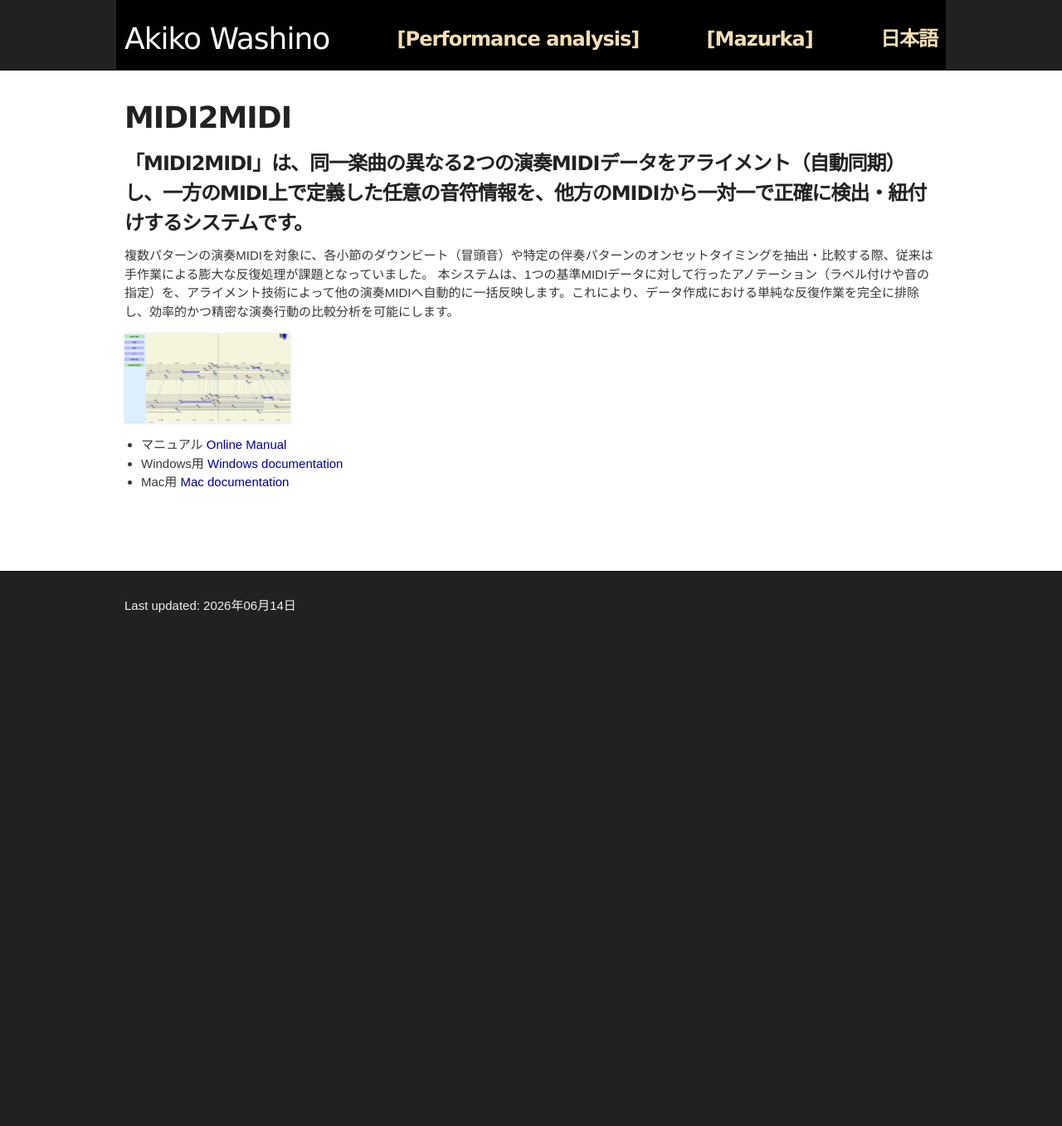
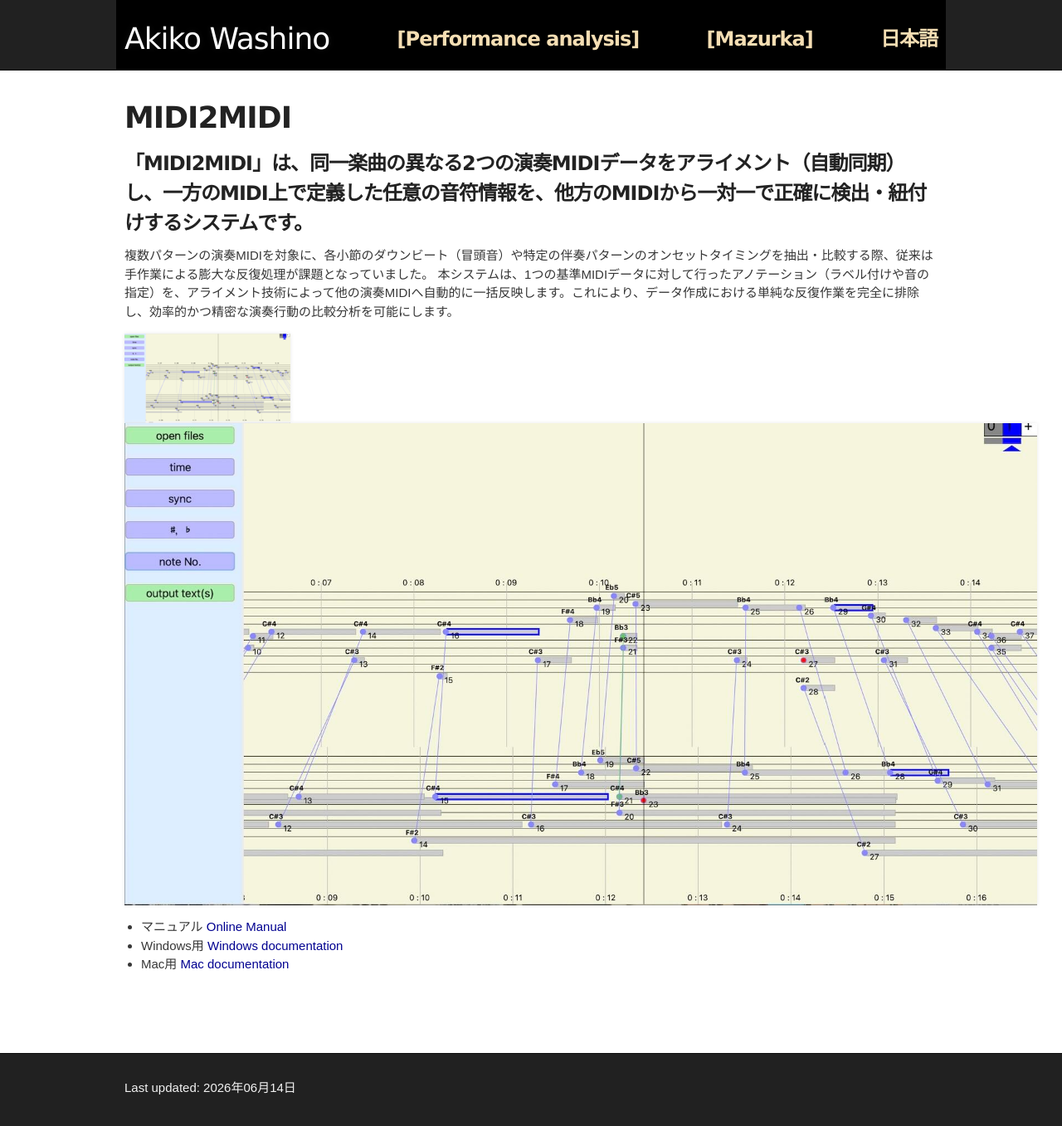
Before and after one commit to akikowashino/akikowashino.github.io, a Jekyll site: the page built from midi2midi/index.md, in a window 1280 px wide. Shown: the whole page at 83% size. Built offline with Jekyll 4.4.1, drawn with Linux system fonts in a browser that asks for light colours; before the commit the page ends 900 px from its top, so only the background shows below that.

Commit message:
Update index.md

```diff
--- a/midi2midi/index.md
+++ b/midi2midi/index.md
@@ -13,7 +13,7 @@ lang: en
 
 
 <img src="../midi2midi/small.png">
-
+<img src="../midi2midi/middle.png">
 
 
 
```
